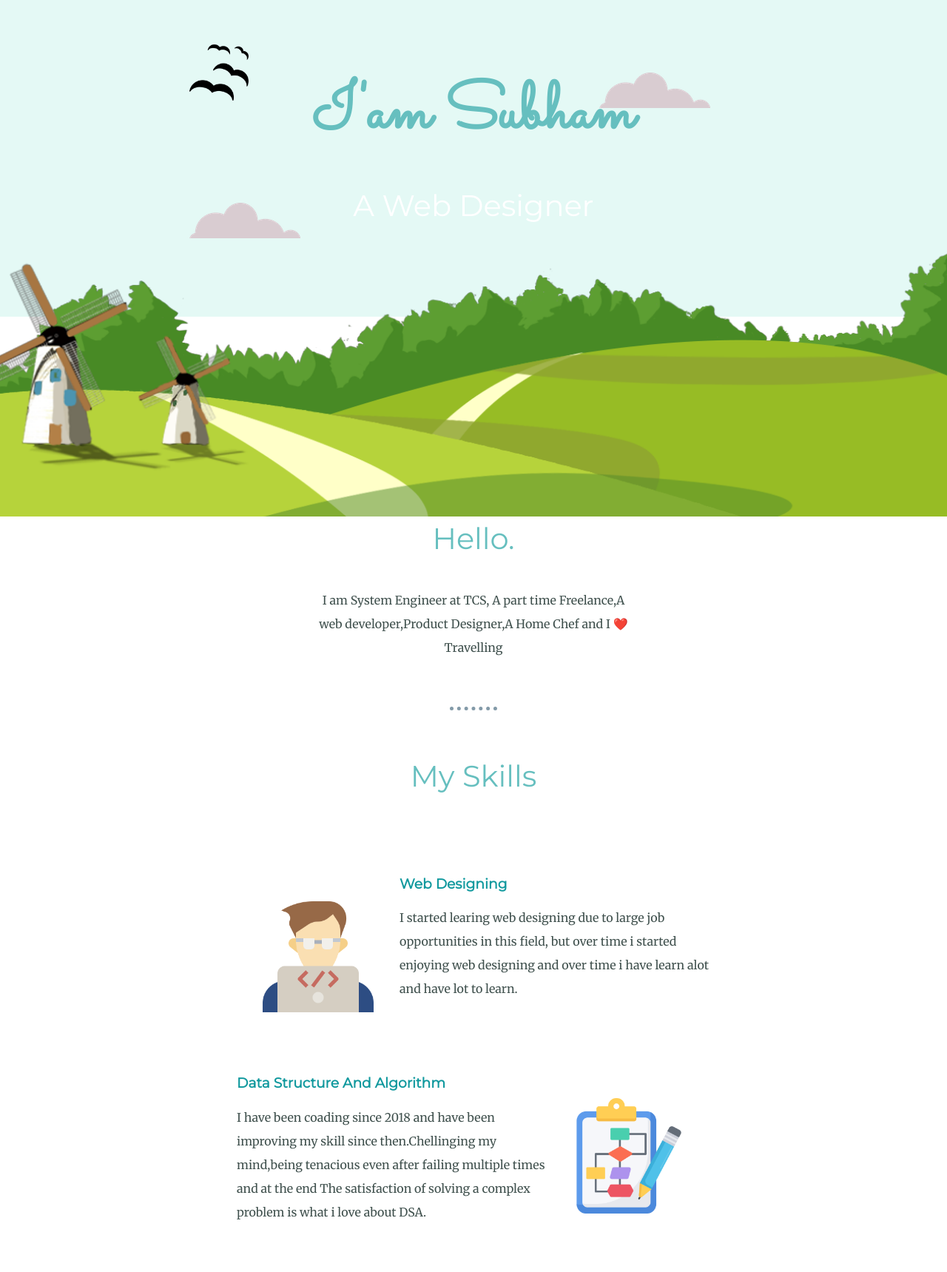
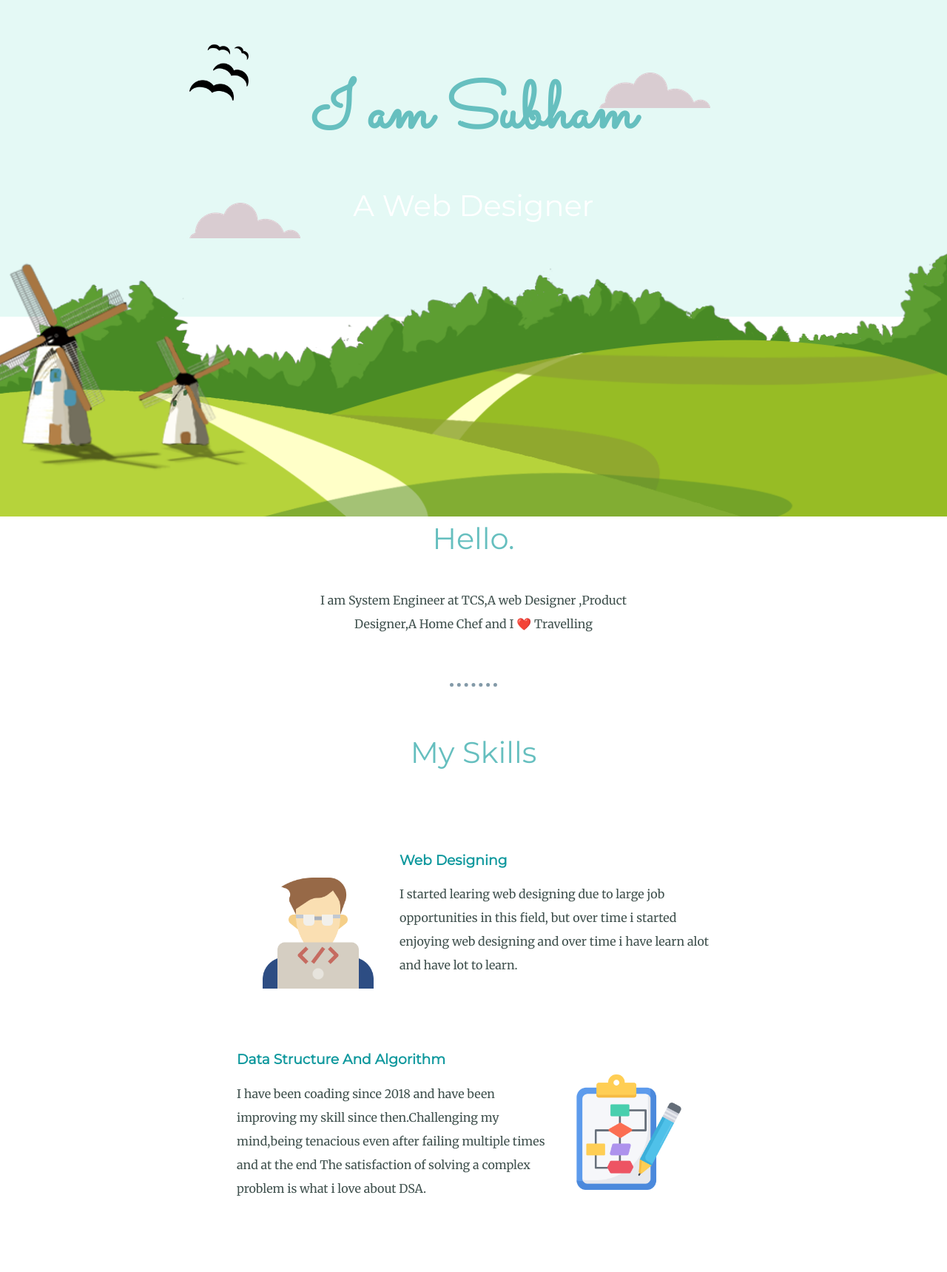
Before and after one commit to SubhamAgarwal916/Web-Development, a plain HTML site: page CSS-My Site/index.html in a window 1280 px wide. Shown: the part 102-1821 px from the top of the page at 74% size. Drawn offline with Linux system fonts and the light colour scheme.

Commit message:
Update index.html

```diff
--- a/CSS-My Site/index.html
+++ b/CSS-My Site/index.html
@@ -14,7 +14,7 @@
       <img class="topCloud" src="images\cloud.png" alt="cloud.png">
       <img class="bird" src="images\birds.png" alt="birds.png">
       <div class=welcome >
-        <h1>I'am Subham</h1>
+        <h1>I am Subham</h1>
         <h2 style="color:#FFFFFF">
           A Web Designer
         </h2>
@@ -26,7 +26,7 @@
       <div class="profile">
         <img src="images/profile pic.png" alt="profile pic">
         <h2>Hello.</h2>
-        <p class="intro">I am System Engineer at TCS, A part time Freelance,A web developer,Product Designer,A Home Chef and I ❤️ Travelling</p>
+        <p class="intro">I am System Engineer at TCS,A web Designer ,Product Designer,A Home Chef and I ❤️ Travelling</p>
       </div>
       <hr>
       <div class="skills">
@@ -39,7 +39,7 @@
         <div class="skill-row">
           <img class="s2" src="images/algorithm.png" alt="Skill-2">
           <h3>Data Structure And Algorithm</h3>
-          <p>I have been coading since 2018 and have been improving my skill since then.Chellinging my mind,being tenacious even after failing multiple times and at the end The satisfaction of solving a complex problem is what i love about DSA.</p>
+          <p>I have been coading since 2018 and have been improving my skill since then.Challenging my mind,being tenacious even after failing multiple times and at the end The satisfaction of solving a complex problem is what i love about DSA.</p>
         </div>
         <div class="skill-row">
           <img class="s3" src="images/sketch.png" alt="Skill-3">
@@ -51,7 +51,7 @@
       <div class="contact-me">
         <h2>Get In Touch</h2>
         <h3>If you are like to hire me or like to colaborate in a project </h3>
-        <p class="contact">Do you like to work with me or talk to me ? I do , lets connect and let lerarn togetter.</p>
+        <p class="contact">Do you like to work with me or talk to me ? I do , lets connect and let learn togetter.</p>
         <a class="btn" href="mailto:subhamagarwal916@gmail.com">CONTACT ME</a>
       </div>
     </div>
```
